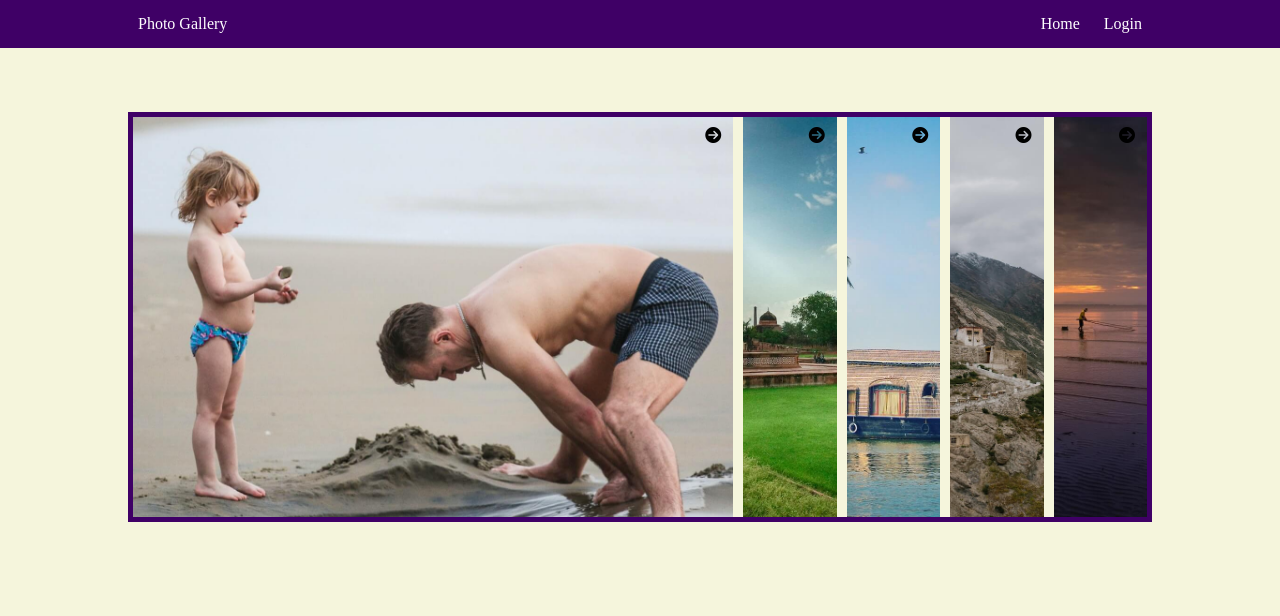
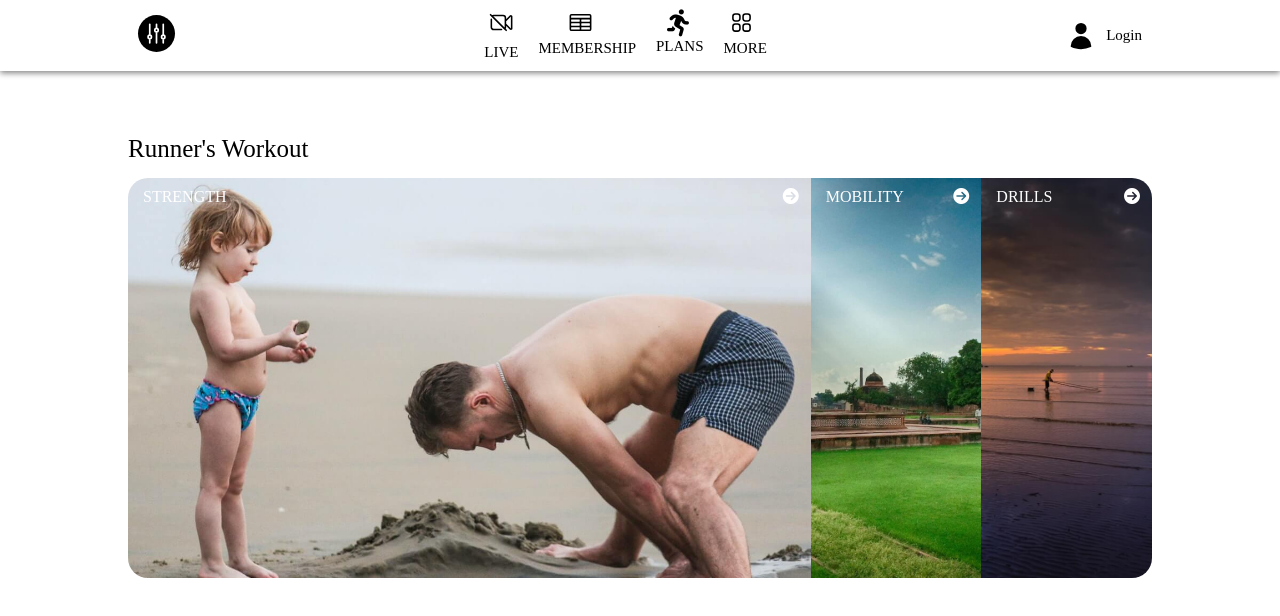
Before and after one commit to ranawp/simple-gallery, a plain HTML site: page index.html in a window 1280 px wide. Drawn offline with Linux system fonts and the light colour scheme.

Commit message:
gallery added

```diff
--- a/index.html
+++ b/index.html
@@ -16,35 +16,82 @@
 <body>
     <nav>
         <div class="navbar">
-            <a href="">Photo Gallery</a>
+            <a href=""> <svg xmlns="http://www.w3.org/2000/svg" fill="none" viewBox="0 0 24 24" stroke-width="1.5"
+                    stroke="currentColor" class="w-20 h-20 web-title">
+                    <path stroke-linecap="round" stroke-linejoin="round"
+                        d="M6 13.5V3.75m0 9.75a1.5 1.5 0 010 3m0-3a1.5 1.5 0 000 3m0 3.75V16.5m12-3V3.75m0 9.75a1.5 1.5 0 010 3m0-3a1.5 1.5 0 000 3m0 3.75V16.5m-6-9V3.75m0 3.75a1.5 1.5 0 010 3m0-3a1.5 1.5 0 000 3m0 9.75V10.5" />
+                </svg>
+            </a>
+            <div class="middle-nav">
+                <div class="nav-items">
+                    <svg class="nav-icon" xmlns="http://www.w3.org/2000/svg" fill="none" viewBox="0 0 24 24"
+                        stroke-width="1.5" stroke="currentColor" width="25px">
+                        <path stroke-linecap="round" stroke-linejoin="round"
+                            d="M15.75 10.5l4.72-4.72a.75.75 0 011.28.53v11.38a.75.75 0 01-1.28.53l-4.72-4.72M12 18.75H4.5a2.25 2.25 0 01-2.25-2.25V9m12.841 9.091L16.5 19.5m-1.409-1.409c.407-.407.659-.97.659-1.591v-9a2.25 2.25 0 00-2.25-2.25h-9c-.621 0-1.184.252-1.591.659m12.182 12.182L2.909 5.909M1.5 4.5l1.409 1.409" />
+                    </svg>
+                    <br>
+                    <a class="nav-items" href="#">LIVE</a>
+
+                </div>
                 <div>
-                <a href="#">Home</a>
-                <a href="#">Login</a>
+                    <svg class="nav-svg" xmlns="http://www.w3.org/2000/svg" fill="none" viewBox="0 0 24 24"
+                        stroke-width="1.5" stroke="currentColor" width="25px">
+                        <path stroke-linecap="round" stroke-linejoin="round"
+                            d="M3.375 19.5h17.25m-17.25 0a1.125 1.125 0 01-1.125-1.125M3.375 19.5h7.5c.621 0 1.125-.504 1.125-1.125m-9.75 0V5.625m0 12.75v-1.5c0-.621.504-1.125 1.125-1.125m18.375 2.625V5.625m0 12.75c0 .621-.504 1.125-1.125 1.125m1.125-1.125v-1.5c0-.621-.504-1.125-1.125-1.125m0 3.75h-7.5A1.125 1.125 0 0112 18.375m9.75-12.75c0-.621-.504-1.125-1.125-1.125H3.375c-.621 0-1.125.504-1.125 1.125m19.5 0v1.5c0 .621-.504 1.125-1.125 1.125M2.25 5.625v1.5c0 .621.504 1.125 1.125 1.125m0 0h17.25m-17.25 0h7.5c.621 0 1.125.504 1.125 1.125M3.375 8.25c-.621 0-1.125.504-1.125 1.125v1.5c0 .621.504 1.125 1.125 1.125m17.25-3.75h-7.5c-.621 0-1.125.504-1.125 1.125m8.625-1.125c.621 0 1.125.504 1.125 1.125v1.5c0 .621-.504 1.125-1.125 1.125m-17.25 0h7.5m-7.5 0c-.621 0-1.125.504-1.125 1.125v1.5c0 .621.504 1.125 1.125 1.125M12 10.875v-1.5m0 1.5c0 .621-.504 1.125-1.125 1.125M12 10.875c0 .621.504 1.125 1.125 1.125m-2.25 0c.621 0 1.125.504 1.125 1.125M13.125 12h7.5m-7.5 0c-.621 0-1.125.504-1.125 1.125M20.625 12c.621 0 1.125.504 1.125 1.125v1.5c0 .621-.504 1.125-1.125 1.125m-17.25 0h7.5M12 14.625v-1.5m0 1.5c0 .621-.504 1.125-1.125 1.125M12 14.625c0 .621.504 1.125 1.125 1.125m-2.25 0c.621 0 1.125.504 1.125 1.125m0 1.5v-1.5m0 0c0-.621.504-1.125 1.125-1.125m0 0h7.5" />
+                    </svg>
+                    <br>
+                    <a class="nav-items" href="#">MEMBERSHIP</a>
+                </div>
+                <div>
+                    <i class="nav-icons fa-solid fa-person-running"></i> <br>
+                    <a class="nav-items" href="#">PLANS</a>
+                </div>
+                <div>
+                    <svg class="grid-nav" xmlns="http://www.w3.org/2000/svg" fill="none" viewBox="0 0 24 24"
+                        stroke-width="1.5" stroke="currentColor" width="25px">
+                        <path stroke-linecap="round" stroke-linejoin="round"
+                            d="M3.75 6A2.25 2.25 0 016 3.75h2.25A2.25 2.25 0 0110.5 6v2.25a2.25 2.25 0 01-2.25 2.25H6a2.25 2.25 0 01-2.25-2.25V6zM3.75 15.75A2.25 2.25 0 016 13.5h2.25a2.25 2.25 0 012.25 2.25V18a2.25 2.25 0 01-2.25 2.25H6A2.25 2.25 0 013.75 18v-2.25zM13.5 6a2.25 2.25 0 012.25-2.25H18A2.25 2.25 0 0120.25 6v2.25A2.25 2.25 0 0118 10.5h-2.25a2.25 2.25 0 01-2.25-2.25V6zM13.5 15.75a2.25 2.25 0 012.25-2.25H18a2.25 2.25 0 012.25 2.25V18A2.25 2.25 0 0118 20.25h-2.25A2.25 2.25 0 0113.5 18v-2.25z" />
+                    </svg>
+                    <br>
+                    <a class="nav-items" href="#">MORE</a>
+                </div>
+
+            </div>
+            <div class="login">
+                <svg class="nav-items" xmlns="http://www.w3.org/2000/svg" viewBox="0 0 24 24" fill="currentColor"
+                    width="30px">
+                    <path fill-rule="evenodd"
+                        d="M7.5 6a4.5 4.5 0 119 0 4.5 4.5 0 01-9 0zM3.751 20.105a8.25 8.25 0 0116.498 0 .75.75 0 01-.437.695A18.683 18.683 0 0112 22.5c-2.786 0-5.433-.608-7.812-1.7a.75.75 0 01-.437-.695z"
+                        clip-rule="evenodd" />
+                </svg>
+
+                <a class="nav-items" href="">Login</a>
             </div>
         </div>
     </nav>
     <section>
         <div>
+
             <div class="gallery ">
+                <h3 class="title">Runner's Workout</h3>
+                <div class="images">
                     <div class="image-box active">
-                    <img class="absulate" src="./assets/photo/img1.jpg" alt="">
-                    <i class="fa-solid fa-circle-arrow-right"></i>
+                        <img class="first-img absulate" src="./assets/photo/img1.jpg" alt="">
+                        <p>STRENGTH</p>
+
+                        <i class="img-icon fa-solid fa-circle-arrow-right"></i>
                     </div>
                     <div class="image-box">
                         <img src="./assets/photo/img2.jpg" alt="">
-                    <i class="fa-solid fa-circle-arrow-right"></i>
+                        <i class="img-icon fa-solid fa-circle-arrow-right"></i>
+                        <p>MOBILITY</p>
                     </div>
+
                     <div class="image-box">
-                    <img src="./assets/photo/img3.jpg" alt="">
-                    <i class="fa-solid fa-circle-arrow-right"></i>
+                        <img class="last-img" src="./assets/photo/img5.jpg" alt="">
+                        <p>DRILLS</p>
+                        <i class="img-icon fa-solid fa-circle-arrow-right"></i>
                     </div>
-                <div class="image-box">
-                    <img src="./assets/photo/img4.jpg" alt="">
-                    <i class="fa-solid fa-circle-arrow-right"></i>
-                </div>
-                <div class="image-box">
-                    <img src="./assets/photo/img5.jpg" alt="">
-                    <i class="fa-solid fa-circle-arrow-right"></i>
                 </div>
             </div>
         </div>
--- a/style.css
+++ b/style.css
@@ -4,9 +4,7 @@
     text-decoration: none;
 }
 
-body {
-    background-color: beige;
-}
+
 
 /* navbar */
 .navbar {
@@ -17,14 +15,63 @@ body {
     align-items: center;
 }
 
+.web-title {
+    color: white;
+    background-color: black;
+    border-radius: 50%;
+    padding: 5px;
+}
+
 .navbar a {
-    color: white;
+    color: black;
     margin: 15px 10px;
 }
 
+.middle-nav {
+    display: flex;
+}
 
 nav {
-    background-color: #3F0066;
+    background-color: white;
+    box-shadow: 0px 2px 6px grey;
+
+}
+
+.login {
+    align-items: center;
+    display: flex;
+}
+
+.nav-items {
+    font-size: 15px;
+    text-align: center;
+
+}
+
+.nav-icon {
+    padding-bottom: 5px;
+
+}
+
+i.nav-icons.fa-solid.fa-person-running {
+    font-size: 27px;
+}
+
+.nav-svg {
+    margin-left: 2.5rem;
+}
+
+svg.grid-nav {
+    margin-left: 15px;
+}
+
+i.fa-solid.fa-person-running {
+    text-align: center;
+    margin-left: 21px;
+}
+
+svg.w-20.h-20 {
+    width: 27px;
 }
 
 /* gallary */
@@ -37,14 +84,25 @@ h1 {
 .gallery {
     height: 100%;
     width: 80%;
-    display: flex;
+
     margin: 5% auto 0;
     box-sizing: border-box;
-    border: 5px solid #3F0066;
+    /* border: 5px solid #3F0066; */
+    margin-bottom: 3rem;
+}
+
+.title {
+    font-weight: 300;
+    font-size: 25px;
+    margin-bottom: 15px;
+}
+
+.images {
+    display: flex;
 }
 
 .image-box {
-    margin-right: 1%;
+
     flex-grow: 1;
     flex-basis: 0;
     transition: .5s;
@@ -54,6 +112,16 @@ h1 {
 
 }
 
+.first-img {
+    border-top-left-radius: 20px;
+    border-bottom-left-radius: 20px;
+}
+
+.last-img {
+    border-top-right-radius: 20px;
+    border-bottom-right-radius: 20px;
+}
+
 .image-box img {
     /* width: 100%; */
     width: 100%;
@@ -61,6 +129,18 @@ h1 {
     object-fit: cover;
     display: block;
 
+
+}
+
+
+i.img-icon.fa-solid.fa-circle-arrow-right {
+    position: absolute;
+    color: white;
+}
+
+i.fa-solid.fa-person-running {
+
+    font-size: 36px;
 }
 
 .image-box:hover {
@@ -79,13 +159,19 @@ h1 {
     flex-basis: 50%;
 }
 
-.image-box:nth-child(5) {
-    margin-right: 0;
-}
+
+
 
 i.fa-solid.fa-circle-arrow-right {
-    position: absolute;
+    /* position: absolute; */
     top: 10px;
     /* left: 0; */
     right: 12px;
 }
+
+.image-box p {
+    position: absolute;
+    top: 10px;
+    left: 15px;
+    color: white;
+}
```
Lines whose indentation alone changed are shown as unchanged.
